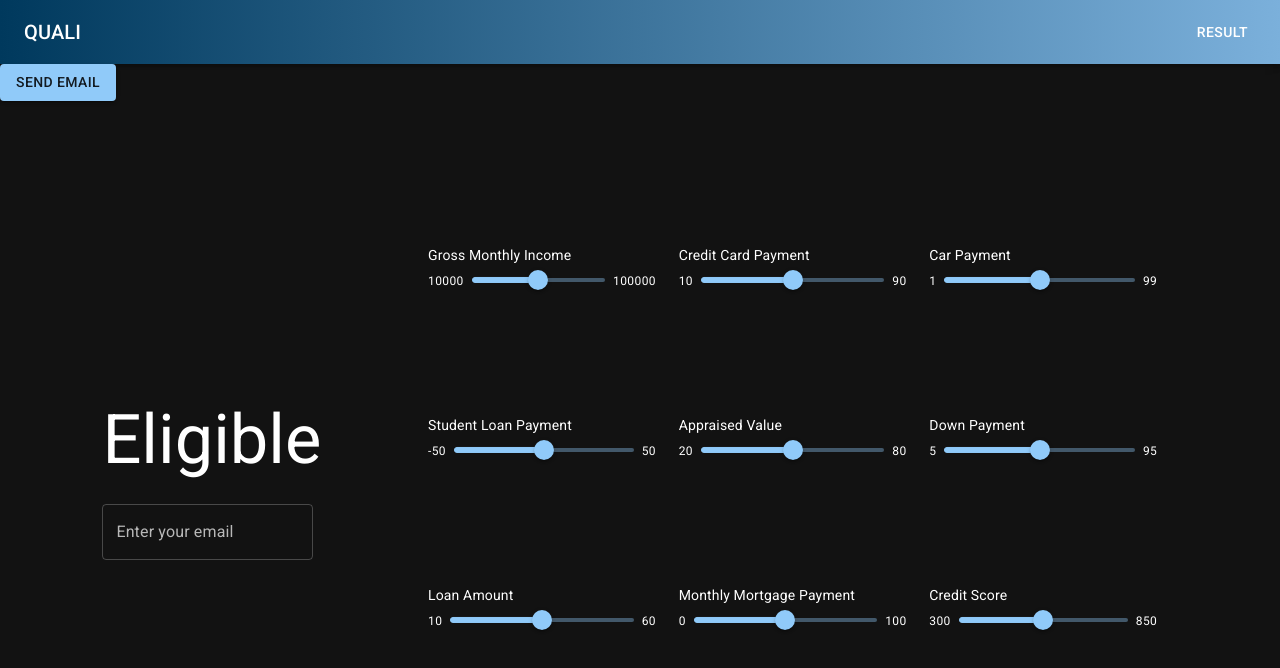
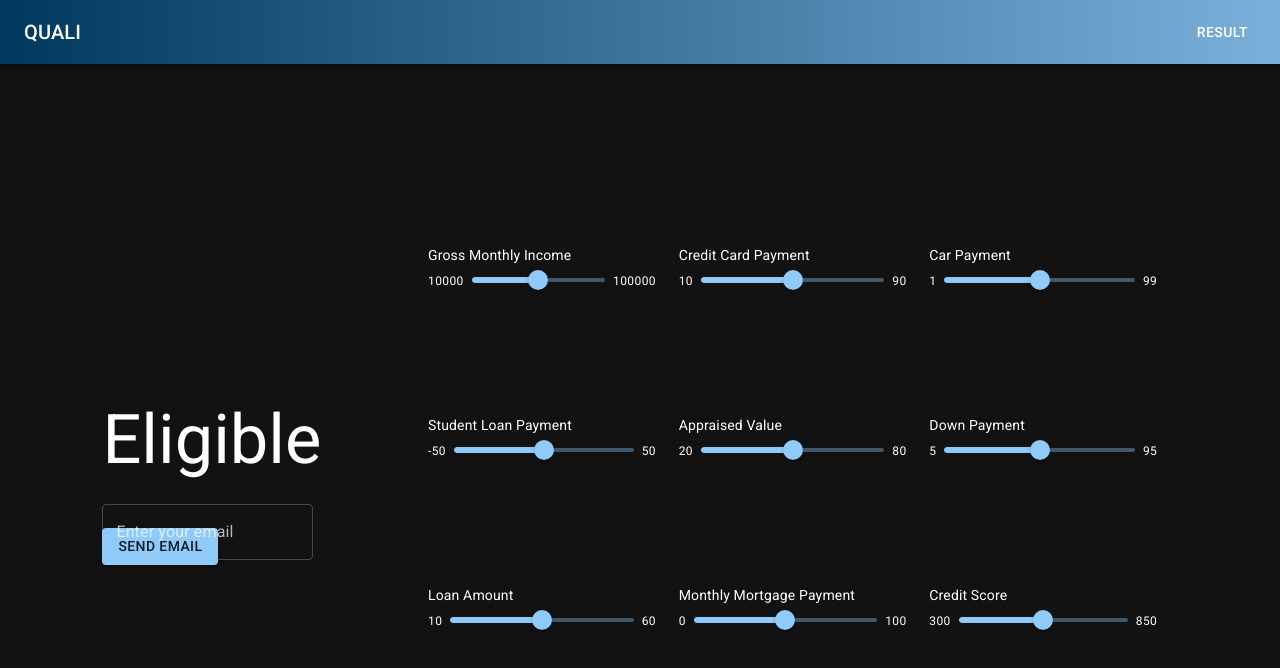
Before and after one commit to HarshPaswan/Quali-Dev, a Next.js app in the folder fannie-mae/: page /result in a window 1280 px wide. Shown: the top 668 px of the page. Built offline with nearby package versions, Linux system fonts and the light colour scheme; no server answers; the database is empty.

Commit message:
move button

```diff
--- a/fannie-mae/pages/result.tsx
+++ b/fannie-mae/pages/result.tsx
@@ -241,7 +241,7 @@ export default function DisplayResult() {
       </div>
       <form onSubmit={handleSubmit}>
       <TextField id="outlined-basic" label="Enter your email" variant="outlined" onChange={(e) => emailParams.to = e.target.value} style={{position: "absolute", top: "63%", left: "8%"}}/>
-      <Button type="submit" variant="contained" color="primary">
+      <Button style={{position: "absolute", top: "66%", left: "8%"}} type="submit" variant="contained" color="primary">
         Send Email
       </Button>
       </form>
```
